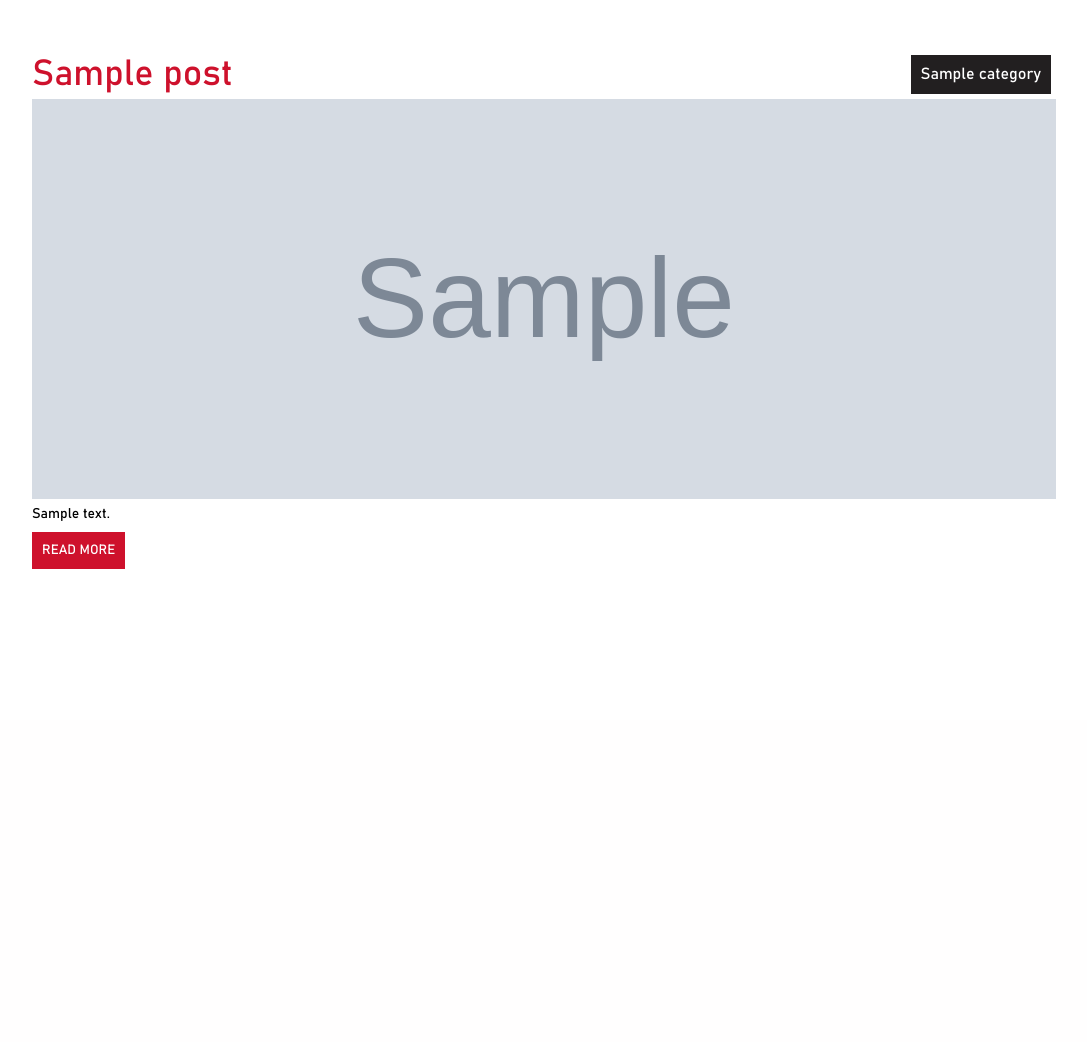
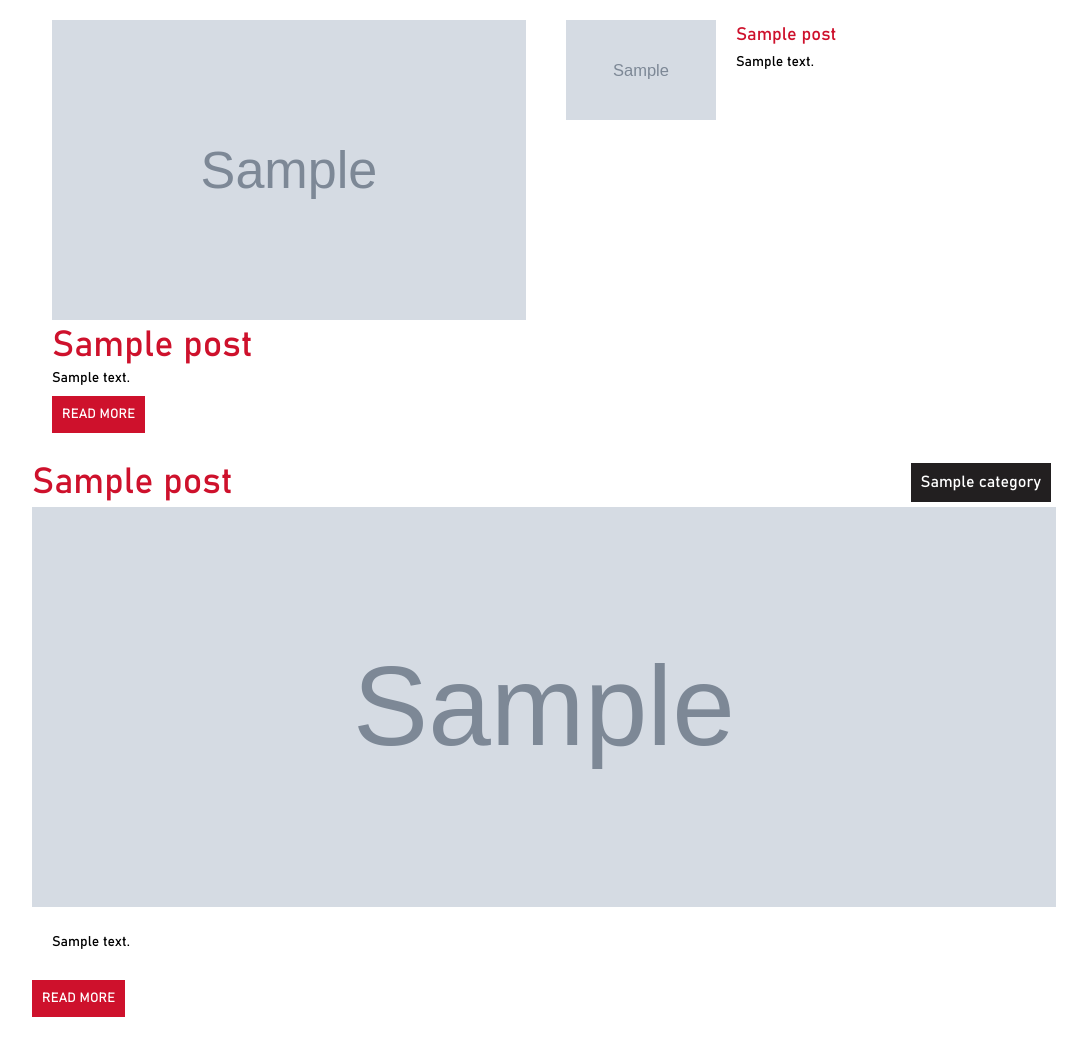
Before and after one commit to d-baral/motorngears, a PHP site: page / in a window 1280 px wide. Shown: the part 80-1122 px from the top of the page, without its empty margins (96-1183 px from the left). Before the commit the page ends 649 px from the top, so only its background shows below. Run offline with PHP 8.4, Linux system fonts and the light colour scheme; tables that the repository leaves empty or names only in its code hold one stand-in row (values such as "Sample post"); grey boxes marked "Sample" are stand-in pictures.

Commit message:
Homepage Design

```diff
--- /dev/null
+++ b/assets/css/index.css
@@ -0,0 +1,99 @@
+.clear
+{
+    clear: both;
+}
+
+.news-container
+{
+    width: 80%;
+    margin:auto;
+    display: flex;
+}
+.left-news-container
+{
+    width: 80%;
+    margin: 20px;
+}
+
+.left-feature-img img
+{
+    width:100%;
+    height: 300px;
+    object-fit: cover;
+}
+.left-title
+{
+    font-size: 36px;
+    font-family: Bahnschrift;
+    color: var(--primary);
+}
+.left-news
+{
+    color: black;
+    font-size: 14px;
+    line-height: 1.7;
+    text-align: justify;
+    font-family: Bahnschrift;
+    max-height: 100px;
+    overflow: hidden;
+}
+
+.news
+{
+   display: flex;
+    margin: 20px;
+}
+
+.right-feature-img img
+{
+    margin-right: 20px;
+    width: 150px;
+    height: 100px;
+    object-fit: cover;
+}
+
+.right-news
+{
+    color: black;
+    font-size: 14px;
+    line-height: 1.7;
+    text-align: justify;
+    font-family: Bahnschrift;
+    max-height: 80px;
+    width: 300px;
+    overflow: hidden;
+}
+
+.news-details a
+{
+text-decoration: none;
+font-size: 18px;
+      font-family: Bahnschrift;
+      color: var(--primary);
+}
+
+
+
+@media screen and (max-width: 480px) {
+    .news-container{
+        display: block;
+        width: 80%;
+        margin: auto;
+    }
+    .left-news-container
+{
+    width: 100%;
+    margin-bottom: 20px;
+}
+    .news
+    {
+        display: block;
+    }
+    .right-feature-img img
+{
+    margin-right: 20px;
+    width: 100%;
+    height: 100px;
+    object-fit: cover;
+}
+  }
--- a/assets/css/style.css
+++ b/assets/css/style.css
@@ -21,6 +21,11 @@
     margin: auto;
   }
 
+  .index-main-container
+  {
+    width: 80%;
+    margin: auto;
+  }
   .main-container
   {
     padding-top: 50px;
--- a/category.php
+++ b/category.php
@@ -120,7 +120,7 @@ if (!isset($_SESSION['loginid'])) {
                                         </a>
                                     </td>
                                     <td>
-                                        <?php echo "<a class='icon-button' onClick=\" javascript:return confirm('Are You Sure to Delete?');\"href='category_action.php?cid={$row['cid']}'>
+                                        <?php echo "<a class='icon-button' onClick=\" javascript:return confirm('Are You Sure to Delete?');\"href='category_action.php?cid={$cid}'>
                                 <img src='./assets/icons/delete.png' alt='Delete Icon'>
                                 </a>"; ?>
 
--- a/index.php
+++ b/index.php
@@ -9,6 +9,7 @@
     <link rel="stylesheet" href="https://cdnjs.cloudflare.com/ajax/libs/font-awesome/4.7.0/css/font-awesome.min.css">
     <link rel="stylesheet" href="./assets/css/style.css">
     <link rel="stylesheet" href="./assets/css/navigation.css">
+    <link rel="stylesheet" href="./assets/css/index.css">
 </head>
 
 <body>
@@ -47,13 +48,81 @@
             </ul>
         </nav>
     </header>
-    <div class="main-container">
+    <div class="news-container">
+        <?php
+        include 'db_connection.php';
+        $sql1 = "SELECT * FROM post";
+        $result1 = $conn->query($sql1);
+        if ($result1->num_rows > 0) {
+
+        ?>
+        <div class="left-news-container">
+            <?php
+            $counter=0;
+            while ($row = $result1->fetch_assoc()) {
+                $counter++;
+                if($counter==1)
+                {
+                    ?>
+                    <div class="left-feature-img">
+                    <img src="./assets/images/<?php echo $row["image_url"] ?>" />
+            </div>
+            <div class="left-title">
+                <?php echo $row["ptitle"] ?>
+            </div>
+            <div class="left-news">
+            <?php echo $row["pdescription"] ?>
+
+            </div>
+            <button class="read-more">
+                            <a href="singlepost.php?pid=<?php echo $row["pid"] ?>">READ MORE</a>
+                        </button>
+                    <?php
+                }
+
+            }
+        }
+            ?>
+    </div>
+        <div class="right-news-container">
+        <?php
+                $sql2 = "SELECT * FROM post  ORDER BY pid DESC LIMIT 4";
+                $result2 = $conn->query($sql2);
+                if ($result2->num_rows > 0) {
 
 
+            while ($row = $result2->fetch_assoc()) {
+                ?>
+                <div class="news">
+                <div class="right-feature-img">
+                <img src="./assets/images/<?php echo $row["image_url"] ?>" />
+                </div>
+                <div class="news-details">
+                    <div class="right-title">
+                    <a href="singlepost.php?pid=<?php echo $row["pid"] ?>"><?php echo $row["ptitle"]?></a>
+            </div>
+                    <div class="right-news">
+                        <?php echo $row["pdescription"]?>
+                    </div>
+                </div>
+            </div>
+                <?php
+            }
+        }
+            ?>
+        </div>
+    </div>
+
+
+<div class="clear"></div>
+    <div class="index-main-container">
         <?php
         include 'db_connection.php';
         $sql1 = "SELECT * FROM post  ORDER BY pid DESC";
         $result1 = $conn->query($sql1);
+
+        if($result1-> num_rows>0)
+        {
             if ($result1->num_rows > 0) {
                 while ($row = $result1->fetch_assoc()) {
                     $pid = $row["pid"];
@@ -103,6 +172,7 @@
                     <?php
                 }
             }
+        }
             ?>
     </div>
 
```
Also changed, not shown: temp.php (added, +99 -0 lines). Lines whose indentation alone changed are shown as unchanged.
